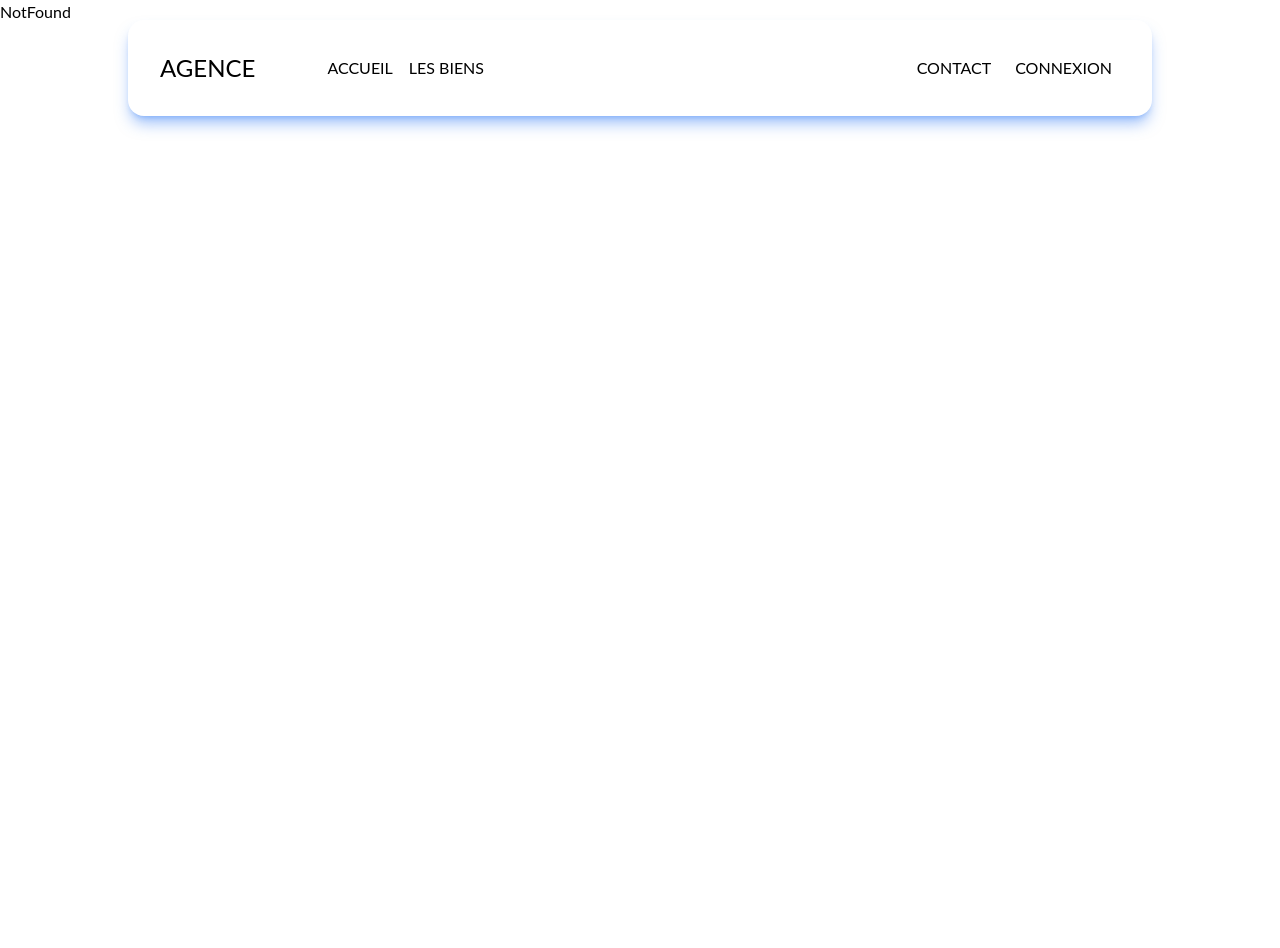
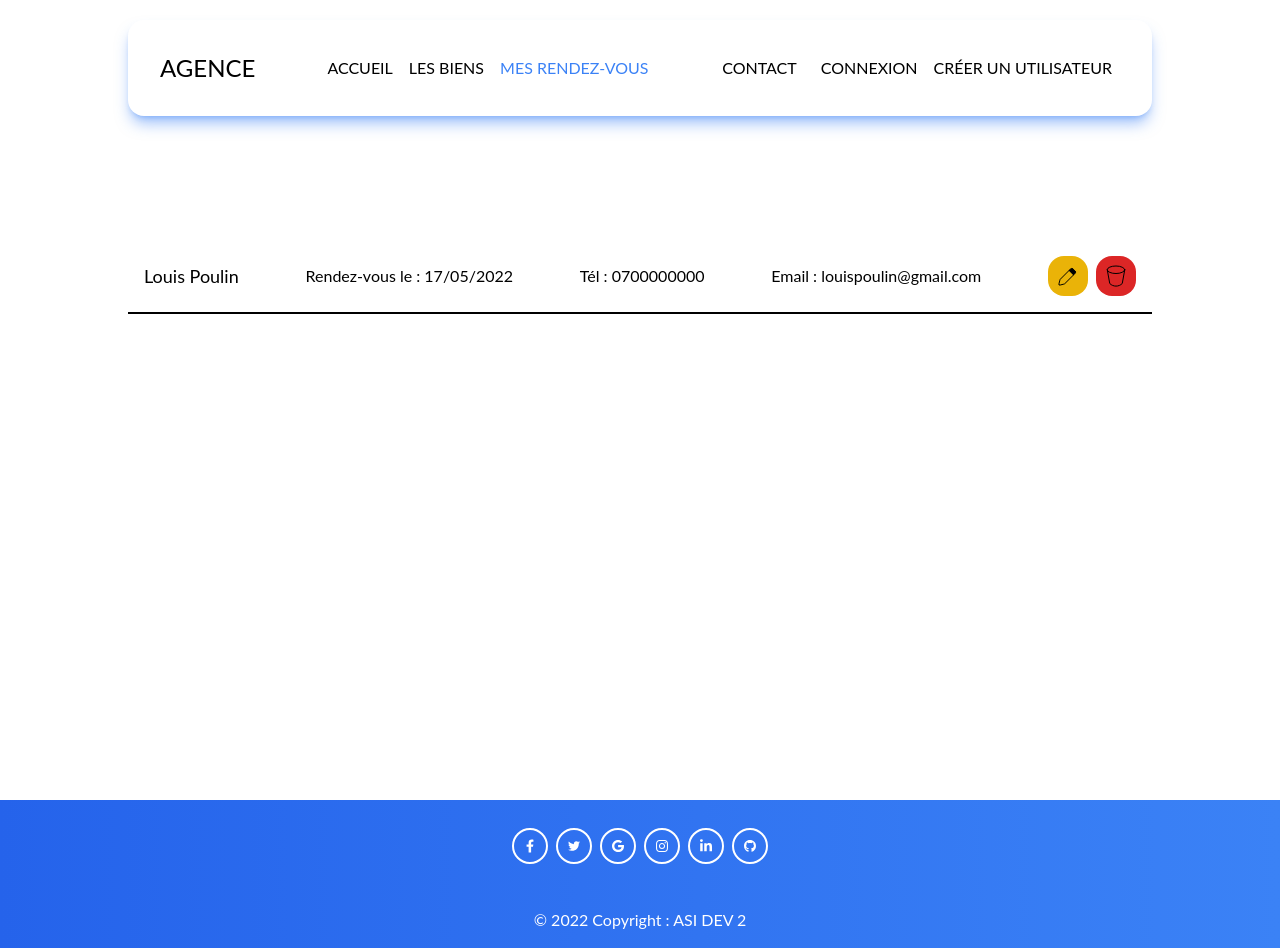
Before and after one commit to dorayy/API_AGENCE, a React (Create React App) app in the folder front/: page /liste-rdv in a window 1280 px wide. Before the commit the page ends 800 px from the top, so only its background shows below. Built offline with nearby package versions, Linux system fonts and the light colour scheme.

Commit message:
liste des rendez-vous des users

```diff
--- a/front/src/App.jsx
+++ b/front/src/App.jsx
@@ -5,6 +5,7 @@ import load from "@utils/load";
 const Home = load(() => import("@pages/Home"));
 const Articles = load(() => import("@pages/Articles"));
 const Product = load(() => import("@pages/Product"));
+const ListRdv = load(() => import("@pages/ListRdv"));
 const Login = load(() => import("@pages/Login"));
 const Signin = load(() => import("@pages/Signin"));
 const NotFound = load(() => import("@pages/NotFound"));
@@ -15,6 +16,7 @@ const App = () => (
       <Route path="/" element={<Home />} />
       <Route path="/articles" element={<Articles />} />
       <Route path="/produit/:slug" element={<Product />} />
+      <Route path="/liste-rdv" element={<ListRdv />} />
       <Route path="/connexion" element={<Login />} />
       <Route path="/inscription" element={<Signin />} />
       <Route path="*" element={<NotFound status={404} />} />
--- a/front/src/components/Navbar/index.js
+++ b/front/src/components/Navbar/index.js
@@ -30,6 +30,11 @@ export default function NavbarCryptolyse({ children }) {
                         url="/articles"
                         className="text-black p-2"
                       />
+                      <Link
+                        label="MES RENDEZ-VOUS"
+                        url="/liste-rdv"
+                        className="text-black p-2"
+                      />
                     </div>
                     <div className="flex items-center">
                       <div className="mr-4 flex items-center">
@@ -38,6 +43,11 @@ export default function NavbarCryptolyse({ children }) {
                       <Link
                         label="CONNEXION"
                         url="/connexion"
+                        className="text-black p-2"
+                      />
+                      <Link
+                        label="CRÉER UN UTILISATEUR"
+                        url="/inscription"
                         className="text-black p-2"
                       />
                     </div>
--- /dev/null
+++ b/front/src/pages/ListRdv/index.jsx
@@ -0,0 +1,43 @@
+import React from "react";
+
+import Footer from "@components/Footer";
+
+import Edit from "@assets/images/edit.svg";
+import Delete from "@assets/images/delete.svg";
+
+export const ListRdv = () => {
+  return (
+    <>
+      <div className="w-full min-h-screen flex justify-center items-start pt-60 pb-10">
+        <ul className="w-4/5 flex flex-col justify-center items-center">
+          <li className="w-full p-4 border-b-2 border-black">
+            <div className="w-full flex justify-between items-center">
+              <h6 className="text-lg">Louis Poulin</h6>
+              <p>Rendez-vous le : 17/05/2022</p>
+              <p>Tél : 0700000000</p>
+              <p>Email : louispoulin@gmail.com</p>
+              <div className="flex">
+                <button
+                  type="button"
+                  className="h-10 w-10 flex justify-center items-center rounded-2xl bg-yellow-500"
+                  title="Editer"
+                >
+                  <img src={Edit} alt="" />
+                </button>
+                <button
+                  type="button"
+                  className="h-10 w-10 flex justify-center items-center ml-2 rounded-2xl bg-red-600"
+                  title="Supprimer"
+                >
+                  <img src={Delete} alt="" />
+                </button>
+              </div>
+            </div>
+          </li>
+        </ul>
+      </div>
+      <Footer />
+    </>
+  );
+};
+export default ListRdv;
```
Also changed, not shown: front/src/assets/images/delete.svg (added), front/src/assets/images/edit.svg (added).
